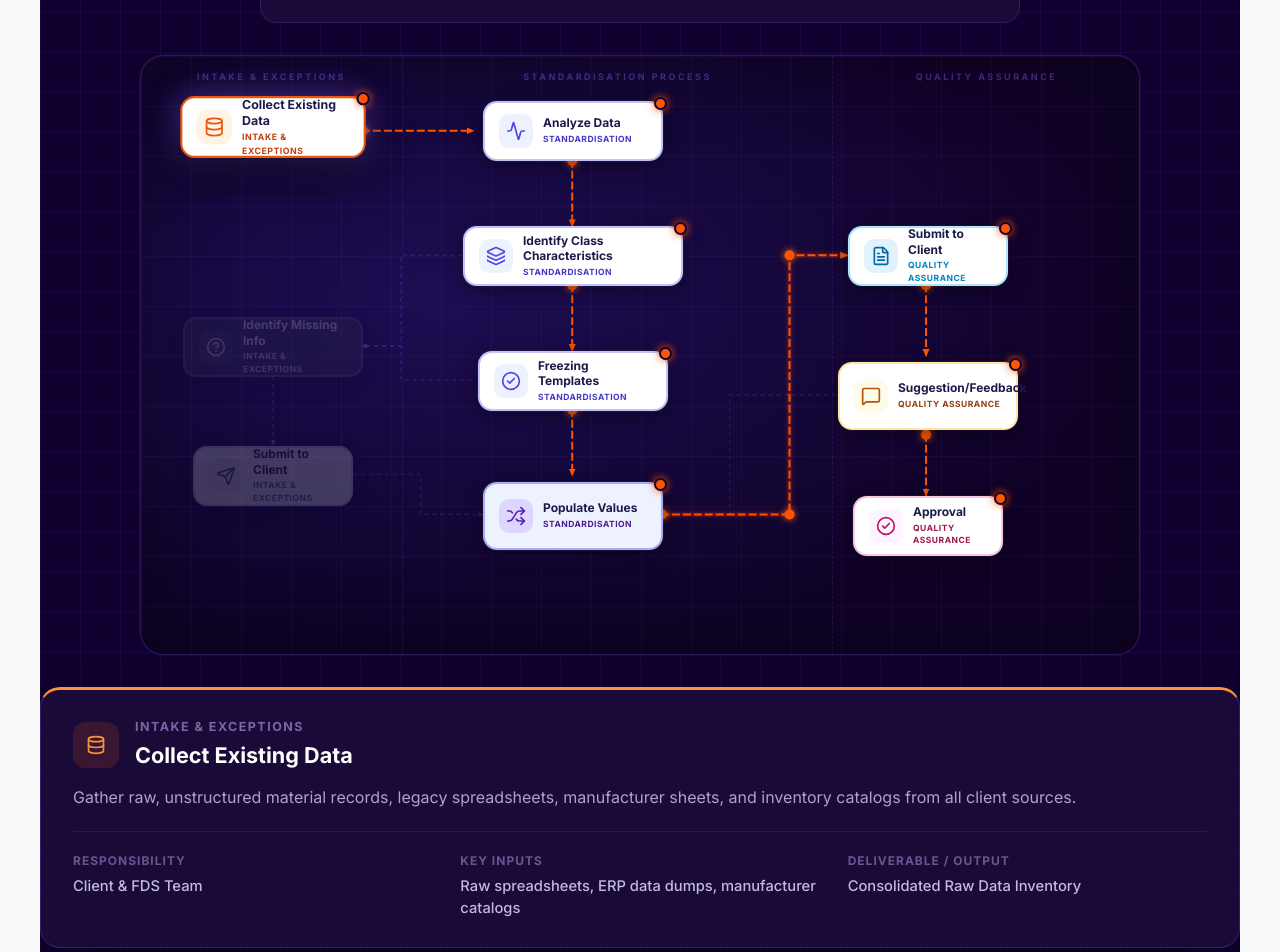
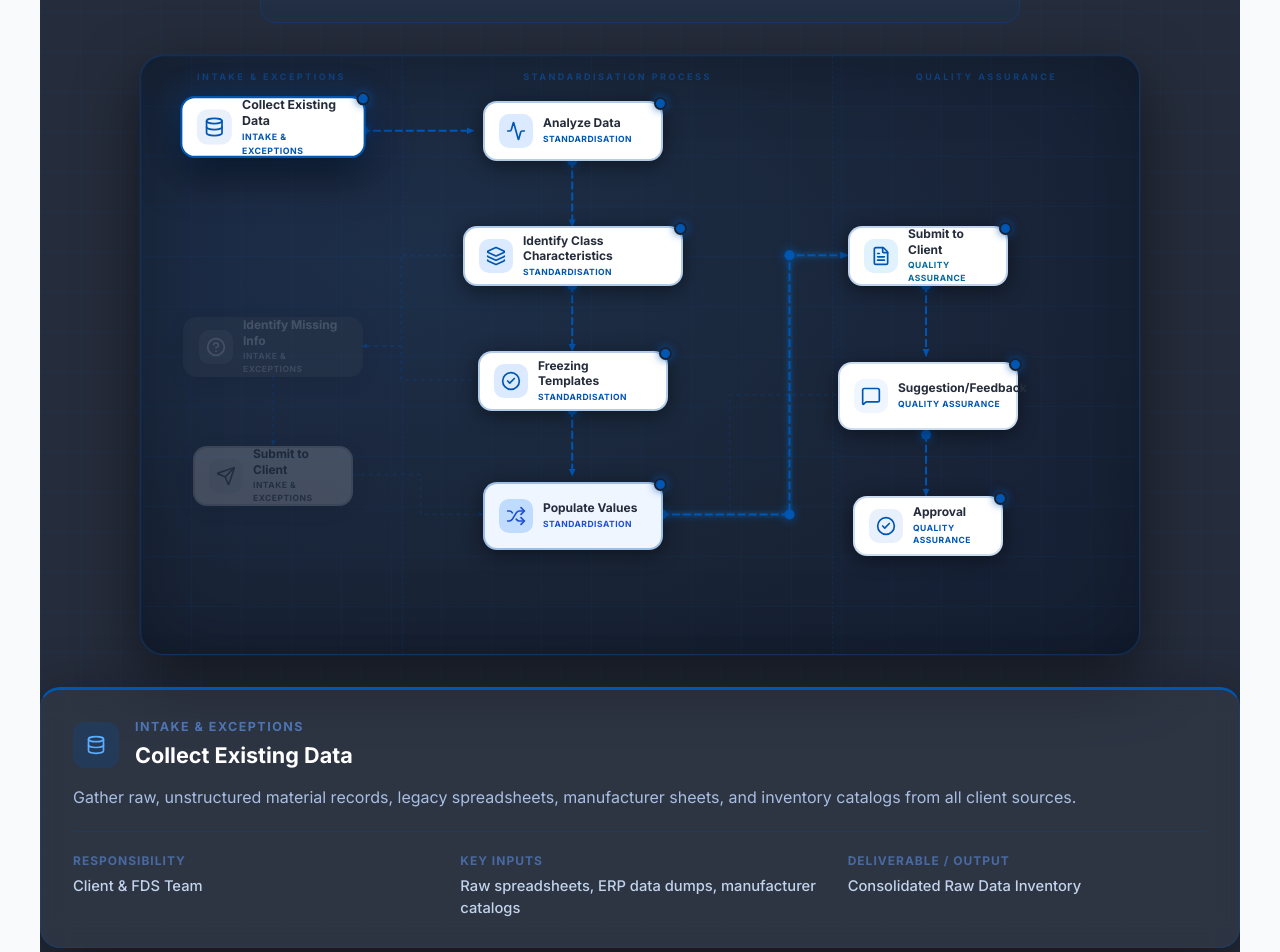
Before and after one commit to Git229KEV/Fresh-desk-solutions, a React (Vite) app: page /software/material-coding in a window 1280 px wide. Shown: the part 2620-3572 px from the top of the page. Built offline with nearby package versions, Linux system fonts and the light colour scheme; a web font is replaced by a local one.

Commit message:
feat: restyle workflow diagram to brand theme #252C3B, #0056B3 and white

```diff
--- a/src/site/SoftwarePlatform/MaterialCoding.css
+++ b/src/site/SoftwarePlatform/MaterialCoding.css
@@ -243,25 +243,25 @@
 }
 
 /* ================================================================
-   WORKFLOW SECTION — Dark Tech-Network Style (Reference: Purple bg + Orange connectors)
+   WORKFLOW SECTION — Brand Theme: #252C3B + #0056B3 + White
    ================================================================ */
 .mc-workflow-section {
     padding: 80px 0;
-    background: #100030;
+    background: #252C3B;
     border-top: none;
     border-bottom: none;
     position: relative;
     overflow: hidden;
 }
 
-/* Subtle dot-grid background overlay */
+/* Subtle grid overlay in brand blue */
 .mc-workflow-section::before {
     content: '';
     position: absolute;
     inset: 0;
     background-image:
-        linear-gradient(rgba(139, 92, 246, 0.07) 1px, transparent 1px),
-        linear-gradient(90deg, rgba(139, 92, 246, 0.07) 1px, transparent 1px);
+        linear-gradient(rgba(0, 86, 179, 0.08) 1px, transparent 1px),
+        linear-gradient(90deg, rgba(0, 86, 179, 0.08) 1px, transparent 1px);
     background-size: 40px 40px;
     pointer-events: none;
     z-index: 0;
@@ -277,7 +277,7 @@
 }
 
 .mc-workflow-section .section-subtitle {
-    color: rgba(200, 180, 255, 0.7);
+    color: rgba(180, 200, 230, 0.75);
     margin-bottom: 2.5rem;
 }
 
@@ -296,9 +296,9 @@
     gap: 8px;
     padding: 10px 22px;
     border-radius: 30px;
-    border: 1px solid rgba(139, 92, 246, 0.3);
+    border: 1px solid rgba(0, 86, 179, 0.35);
     background: rgba(255, 255, 255, 0.05);
-    color: rgba(200, 180, 255, 0.7);
+    color: rgba(180, 210, 255, 0.75);
     font-size: 0.9rem;
     font-weight: 600;
     cursor: pointer;
@@ -307,31 +307,31 @@
 }
 
 .path-tab:hover {
-    background: rgba(139, 92, 246, 0.15);
-    border-color: rgba(139, 92, 246, 0.6);
-    color: #e9d5ff;
+    background: rgba(0, 86, 179, 0.18);
+    border-color: rgba(0, 86, 179, 0.6);
+    color: #ffffff;
     transform: translateY(-2px);
+    box-shadow: 0 6px 16px rgba(0, 86, 179, 0.2);
 }
 
 .path-tab.active {
     color: white;
     border-color: transparent;
-    box-shadow: 0 0 20px rgba(0, 0, 0, 0.3);
 }
 
 .path-tab.standard-tab.active {
-    background: linear-gradient(135deg, #4f46e5, #7c3aed);
-    box-shadow: 0 8px 20px rgba(79, 70, 229, 0.4);
+    background: #0056B3;
+    box-shadow: 0 8px 20px rgba(0, 86, 179, 0.45);
 }
 
 .path-tab.exceptions-tab.active {
-    background: linear-gradient(135deg, #7c3aed, #a855f7);
-    box-shadow: 0 8px 20px rgba(139, 92, 246, 0.4);
+    background: linear-gradient(135deg, #0056B3, #0077cc);
+    box-shadow: 0 8px 20px rgba(0, 86, 179, 0.4);
 }
 
 .path-tab.feedback-tab.active {
-    background: linear-gradient(135deg, #c2410c, #ea580c);
-    box-shadow: 0 8px 20px rgba(234, 88, 12, 0.4);
+    background: linear-gradient(135deg, #1a3d6b, #0056B3);
+    box-shadow: 0 8px 20px rgba(0, 86, 179, 0.35);
 }
 
 /* Path Info Bar */
@@ -340,9 +340,9 @@
     max-width: 760px;
     margin: 0 auto 2rem auto;
     padding: 1.25rem 2rem;
-    background: rgba(255, 255, 255, 0.04);
+    background: rgba(0, 86, 179, 0.08);
     border-radius: 16px;
-    border: 1px solid rgba(139, 92, 246, 0.2);
+    border: 1px solid rgba(0, 86, 179, 0.25);
     backdrop-filter: blur(6px);
     transition: all 0.3s ease;
 }
@@ -353,18 +353,18 @@
     margin-bottom: 0.4rem;
 }
 
-.path-title.color-blue   { color: #818cf8; }
-.path-title.color-purple { color: #c084fc; }
-.path-title.color-yellow { color: #fb923c; }
+.path-title.color-blue   { color: #5badff; }
+.path-title.color-purple { color: #7ec8ff; }
+.path-title.color-yellow { color: #93c5fd; }
 
 .path-description {
     font-size: 0.95rem;
-    color: rgba(200, 185, 240, 0.7);
+    color: rgba(180, 210, 255, 0.7);
     line-height: 1.6;
     margin: 0;
 }
 
-/* ── Desktop Canvas (the big network diagram) ── */
+/* ── Desktop Canvas ── */
 .mc-flowchart-desktop {
     display: block;
     margin: 0 auto;
@@ -377,12 +377,13 @@
     position: relative;
     width: 1000px;
     height: 600px;
-    background: radial-gradient(ellipse at 30% 40%, #1a0a4d 0%, #0b0020 70%);
+    background: radial-gradient(ellipse at 25% 35%, #1e2d45 0%, #1a2232 60%, #151c2b 100%);
     border-radius: 24px;
-    border: 1px solid rgba(139, 92, 246, 0.25);
+    border: 1px solid rgba(0, 86, 179, 0.3);
     box-shadow:
-        0 0 0 1px rgba(139, 92, 246, 0.1),
-        inset 0 0 80px rgba(0, 0, 0, 0.4);
+        0 0 0 1px rgba(0, 86, 179, 0.12),
+        0 20px 60px rgba(0, 0, 0, 0.5),
+        inset 0 0 80px rgba(0, 0, 0, 0.3);
     overflow: hidden;
 }
 
@@ -392,8 +393,8 @@
     position: absolute;
     inset: 0;
     background-image:
-        linear-gradient(rgba(139, 92, 246, 0.06) 1px, transparent 1px),
-        linear-gradient(90deg, rgba(139, 92, 246, 0.06) 1px, transparent 1px);
+        linear-gradient(rgba(0, 86, 179, 0.07) 1px, transparent 1px),
+        linear-gradient(90deg, rgba(0, 86, 179, 0.07) 1px, transparent 1px);
     background-size: 50px 50px;
     pointer-events: none;
     z-index: 0;
@@ -404,7 +405,7 @@
     position: absolute;
     top: 0;
     bottom: 0;
-    border-right: 1px dashed rgba(139, 92, 246, 0.15);
+    border-right: 1px dashed rgba(0, 86, 179, 0.18);
     display: flex;
     justify-content: center;
     align-items: flex-start;
@@ -419,13 +420,13 @@
     font-size: 9px;
     font-weight: 800;
     letter-spacing: 2.5px;
-    color: rgba(139, 92, 246, 0.4);
+    color: rgba(0, 120, 255, 0.35);
     text-transform: uppercase;
 }
 
-.swimlane-label.lane-intake         { background: rgba(99,  102, 241, 0.03); }
-.swimlane-label.lane-standardization { background: rgba(139, 92,  246, 0.03); }
-.swimlane-label.lane-qa             { background: rgba(168, 85,  247, 0.03); }
+.swimlane-label.lane-intake          { background: rgba(0, 86, 179, 0.04); }
+.swimlane-label.lane-standardization { background: rgba(0, 86, 179, 0.03); }
+.swimlane-label.lane-qa              { background: rgba(0, 86, 179, 0.05); }
 
 /* SVG connector overlay */
 .mc-flowchart-svg {
@@ -437,18 +438,7 @@
     z-index: 1;
 }
 
-/* ── Connector Lines ── */
-.connection-line-glow {
-    opacity: 0;
-    stroke-linecap: round;
-    stroke-linejoin: round;
-    transition: opacity 0.5s ease;
-}
-
-.connection-line-glow.glow-blue   { opacity: 0.25; filter: drop-shadow(0 0 5px #6366f1); }
-.connection-line-glow.glow-purple { opacity: 0.25; filter: drop-shadow(0 0 5px #a855f7); }
-.connection-line-glow.glow-yellow { opacity: 0.25; filter: drop-shadow(0 0 5px #fb923c); }
-
+/* ── Connector line animation ── */
 .connection-line-flow {
     stroke-linecap: square;
     stroke-linejoin: miter;
@@ -460,13 +450,13 @@
     to { stroke-dashoffset: -1000; }
 }
 
-/* ── Junction Dots (the orange circles in reference) ── */
+/* ── Junction Dots — brand blue ── */
 .junction-dot {
-    fill: #ff5500;
-    filter: drop-shadow(0 0 4px #ff6600);
+    fill: #0056B3;
+    filter: drop-shadow(0 0 5px rgba(0, 86, 179, 0.9));
 }
 
-/* ── Flow Nodes (cards) ── */
+/* ── Flow Nodes (white cards) ── */
 .flow-node {
     position: absolute;
     display: flex;
@@ -477,27 +467,27 @@
     z-index: 5;
     cursor: pointer;
     transition: all 0.3s cubic-bezier(0.4, 0, 0.2, 1);
-    /* Default: white card */
     background: #ffffff;
-    border: 2px solid rgba(255, 255, 255, 0.8);
-    box-shadow: 0 4px 20px rgba(0, 0, 0, 0.4), 0 0 0 1px rgba(255,255,255,0.05);
+    border: 2px solid rgba(255, 255, 255, 0.9);
+    box-shadow: 0 4px 20px rgba(0, 0, 0, 0.45);
 }
 
 .flow-node:hover {
     transform: translateY(-4px) scale(1.02);
-    box-shadow: 0 12px 30px rgba(0, 0, 0, 0.5), 0 0 20px rgba(139, 92, 246, 0.3);
-    border-color: rgba(139, 92, 246, 0.6);
+    box-shadow: 0 12px 30px rgba(0, 0, 0, 0.5), 0 0 22px rgba(0, 86, 179, 0.35);
+    border-color: #0056B3;
 }
 
 .flow-node.selected {
     transform: translateY(-4px) scale(1.03);
-    box-shadow: 0 16px 40px rgba(0, 0, 0, 0.6), 0 0 30px rgba(139, 92, 246, 0.5);
+    border-color: #0056B3;
+    box-shadow: 0 16px 40px rgba(0, 0, 0, 0.55), 0 0 30px rgba(0, 86, 179, 0.4);
     z-index: 10;
 }
 
 .flow-node.out-of-path {
-    opacity: 0.2;
-    filter: saturate(0.2);
+    opacity: 0.18;
+    filter: saturate(0.1);
 }
 
 .flow-node.out-of-path:hover {
@@ -505,9 +495,7 @@
     filter: none;
 }
 
-.flow-node.in-path {
-    opacity: 1;
-}
+.flow-node.in-path { opacity: 1; }
 
 /* Node icon area */
 .flow-node-icon {
@@ -526,7 +514,7 @@
     margin: 0;
     font-size: 12px;
     font-weight: 700;
-    color: #1e1b4b;
+    color: #252C3B;
     line-height: 1.3;
 }
 
@@ -538,7 +526,7 @@
     margin-top: 2px;
 }
 
-/* Active dot (orange dot in reference) */
+/* Active dot — brand blue */
 .active-dot-indicator {
     position: absolute;
     top: -6px;
@@ -546,67 +534,56 @@
     width: 13px;
     height: 13px;
     border-radius: 50%;
-    border: 2px solid #100030;
+    border: 2px solid #1a2232;
     z-index: 6;
-    box-shadow: 0 0 8px currentColor;
+    box-shadow: 0 0 8px rgba(0, 86, 179, 0.8);
+    background-color: #0056B3;
 }
 
-/* ── Node color variants ── */
-/* peach → white card, orange icon */
-.flow-node.peach { background: #ffffff; border-color: rgba(251, 146, 60, 0.4); }
-.flow-node.peach .flow-node-icon { background: #fff3e6; color: #ea580c; }
-.flow-node.peach .flow-node-lane { color: #c2410c; }
-.flow-node.peach.selected { border-color: #ea580c; }
-.flow-node.peach .active-dot-indicator { background-color: #ff5500; color: #ff5500; }
+/* ── Node color variants — all use brand blue accent ── */
+.flow-node.peach { background: #ffffff; border-color: rgba(0, 86, 179, 0.25); }
+.flow-node.peach .flow-node-icon { background: #e8f0fb; color: #0056B3; }
+.flow-node.peach .flow-node-lane { color: #0056B3; }
+.flow-node.peach.selected { border-color: #0056B3; }
 
-/* blue → white card, indigo icon */
-.flow-node.blue { background: #ffffff; border-color: rgba(99, 102, 241, 0.4); }
-.flow-node.blue .flow-node-icon { background: #eef2ff; color: #4f46e5; }
-.flow-node.blue .flow-node-lane { color: #4338ca; }
-.flow-node.blue.selected { border-color: #4f46e5; }
-.flow-node.blue .active-dot-indicator { background-color: #ff5500; color: #ff5500; }
+.flow-node.blue { background: #ffffff; border-color: rgba(0, 86, 179, 0.3); }
+.flow-node.blue .flow-node-icon { background: #dbeafe; color: #0056B3; }
+.flow-node.blue .flow-node-lane { color: #0056B3; }
+.flow-node.blue.selected { border-color: #0056B3; }
 
-/* green → indigo-tinted card */
-.flow-node.green { background: #eef2ff; border-color: rgba(99, 102, 241, 0.5); }
-.flow-node.green .flow-node-icon { background: #ddd6fe; color: #5b21b6; }
-.flow-node.green .flow-node-lane { color: #4c1d95; }
-.flow-node.green.selected { border-color: #6366f1; }
-.flow-node.green .active-dot-indicator { background-color: #ff5500; color: #ff5500; }
+.flow-node.green { background: #f0f6ff; border-color: rgba(0, 86, 179, 0.35); }
+.flow-node.green .flow-node-icon { background: #bfdbfe; color: #1d4ed8; }
+.flow-node.green .flow-node-lane { color: #1d4ed8; }
+.flow-node.green.selected { border-color: #0056B3; }
 
-/* cyan → white card, blue icon */
-.flow-node.cyan { background: #ffffff; border-color: rgba(56, 189, 248, 0.4); }
-.flow-node.cyan .flow-node-icon { background: #e0f2fe; color: #0369a1; }
-.flow-node.cyan .flow-node-lane { color: #0284c7; }
-.flow-node.cyan.selected { border-color: #0ea5e9; }
-.flow-node.cyan .active-dot-indicator { background-color: #ff5500; color: #ff5500; }
+.flow-node.cyan { background: #ffffff; border-color: rgba(0, 86, 179, 0.25); }
+.flow-node.cyan .flow-node-icon { background: #e0f2fe; color: #0056B3; }
+.flow-node.cyan .flow-node-lane { color: #0369a1; }
+.flow-node.cyan.selected { border-color: #0056B3; }
 
-/* yellow → white card, amber icon */
-.flow-node.yellow { background: #ffffff; border-color: rgba(251, 191, 36, 0.4); }
-.flow-node.yellow .flow-node-icon { background: #fefce8; color: #b45309; }
-.flow-node.yellow .flow-node-lane { color: #92400e; }
-.flow-node.yellow.selected { border-color: #f59e0b; }
-.flow-node.yellow .active-dot-indicator { background-color: #ff5500; color: #ff5500; }
+.flow-node.yellow { background: #ffffff; border-color: rgba(0, 86, 179, 0.2); }
+.flow-node.yellow .flow-node-icon { background: #eff6ff; color: #0056B3; }
+.flow-node.yellow .flow-node-lane { color: #0056B3; }
+.flow-node.yellow.selected { border-color: #0056B3; }
 
-/* pink → white card, pink icon */
-.flow-node.pink { background: #ffffff; border-color: rgba(244, 114, 182, 0.4); }
-.flow-node.pink .flow-node-icon { background: #fdf4ff; color: #be185d; }
-.flow-node.pink .flow-node-lane { color: #9d174d; }
-.flow-node.pink.selected { border-color: #ec4899; }
-.flow-node.pink .active-dot-indicator { background-color: #ff5500; color: #ff5500; }
+.flow-node.pink { background: #ffffff; border-color: rgba(0, 86, 179, 0.2); }
+.flow-node.pink .flow-node-icon { background: #e8f0fb; color: #0056B3; }
+.flow-node.pink .flow-node-lane { color: #0056B3; }
+.flow-node.pink.selected { border-color: #0056B3; }
 
-/* purple → deep indigo card */
-.flow-node.purple { background: #3730a3; border-color: rgba(139, 92, 246, 0.7); }
-.flow-node.purple .flow-node-icon { background: rgba(139, 92, 246, 0.3); color: #e9d5ff; }
-.flow-node.purple .flow-node-lane { color: #ddd6fe; }
+/* purple → brand blue dark card */
+.flow-node.purple { background: #0056B3; border-color: rgba(0, 86, 179, 0.8); }
+.flow-node.purple .flow-node-icon { background: rgba(255, 255, 255, 0.2); color: #ffffff; }
+.flow-node.purple .flow-node-lane { color: rgba(255, 255, 255, 0.75); }
 .flow-node.purple .flow-node-content h4 { color: #ffffff; }
-.flow-node.purple.selected { border-color: #a855f7; box-shadow: 0 0 30px rgba(139,92,246,0.6); }
-.flow-node.purple .active-dot-indicator { background-color: #ff5500; color: #ff5500; }
+.flow-node.purple.selected { border-color: #ffffff; box-shadow: 0 0 30px rgba(0, 86, 179, 0.7); }
+.flow-node.purple .active-dot-indicator { background-color: #ffffff; border-color: #0056B3; }
 
 /* ── Detail Panel ── */
 .active-step-panel {
     margin-top: 2rem;
     background: rgba(255, 255, 255, 0.04);
-    border: 1px solid rgba(139, 92, 246, 0.25);
+    border: 1px solid rgba(0, 86, 179, 0.3);
     border-radius: 20px;
     padding: 28px 32px;
     box-shadow: 0 20px 60px rgba(0, 0, 0, 0.5);
@@ -635,7 +612,7 @@
     font-weight: 800;
     letter-spacing: 1.5px;
     text-transform: uppercase;
-    color: rgba(196, 181, 253, 0.55);
+    color: rgba(100, 160, 255, 0.6);
     display: block;
     margin-bottom: 3px;
 }
@@ -649,19 +626,22 @@
 
 .active-step-description {
     margin: 0;
-    color: rgba(210, 200, 245, 0.8);
+    color: rgba(190, 215, 255, 0.85);
     font-size: 1rem;
     line-height: 1.7;
 }
 
-/* Detail icon color variants */
-.active-step-header.peach .active-step-icon  { background: rgba(234,88,12,0.15);  color: #fb923c; }
-.active-step-header.blue .active-step-icon   { background: rgba(99,102,241,0.15); color: #818cf8; }
-.active-step-header.green .active-step-icon  { background: rgba(99,102,241,0.2);  color: #a5b4fc; }
-.active-step-header.cyan .active-step-icon   { background: rgba(14,165,233,0.15); color: #38bdf8; }
-.active-step-header.yellow .active-step-icon { background: rgba(245,158,11,0.15); color: #fbbf24; }
-.active-step-header.pink .active-step-icon   { background: rgba(236,72,153,0.15); color: #f472b6; }
-.active-step-header.purple .active-step-icon { background: rgba(139,92,246,0.2);  color: #c084fc; }
+/* Detail icon — all brand blue */
+.active-step-header.peach .active-step-icon,
+.active-step-header.blue .active-step-icon,
+.active-step-header.green .active-step-icon,
+.active-step-header.cyan .active-step-icon,
+.active-step-header.yellow .active-step-icon,
+.active-step-header.pink .active-step-icon,
+.active-step-header.purple .active-step-icon {
+    background: rgba(0, 86, 179, 0.2);
+    color: #5badff;
+}
 
 /* Details grid */
 .active-step-details-grid {
@@ -670,7 +650,7 @@
     gap: 1.75rem;
     margin-top: 1.25rem;
     padding-top: 1.25rem;
-    border-top: 1px solid rgba(139, 92, 246, 0.15);
+    border-top: 1px solid rgba(0, 86, 179, 0.2);
 }
 
 .details-col { display: flex; flex-direction: column; gap: 5px; }
@@ -678,26 +658,28 @@
 .details-label {
     font-size: 0.75rem;
     font-weight: 800;
-    color: rgba(196, 181, 253, 0.45);
+    color: rgba(100, 160, 255, 0.5);
     letter-spacing: 1px;
     text-transform: uppercase;
 }
 
 .details-val {
     font-size: 0.92rem;
-    color: rgba(225, 215, 255, 0.85);
+    color: rgba(210, 230, 255, 0.9);
     font-weight: 500;
     line-height: 1.5;
 }
 
-/* Border accent on detail panel */
-.active-step-panel.border-peach  { border-top: 3px solid #fb923c; }
-.active-step-panel.border-blue   { border-top: 3px solid #818cf8; }
-.active-step-panel.border-green  { border-top: 3px solid #a5b4fc; }
-.active-step-panel.border-cyan   { border-top: 3px solid #38bdf8; }
-.active-step-panel.border-yellow { border-top: 3px solid #fbbf24; }
-.active-step-panel.border-pink   { border-top: 3px solid #f472b6; }
-.active-step-panel.border-purple { border-top: 3px solid #c084fc; }
+/* Border accent — all brand blue */
+.active-step-panel.border-peach,
+.active-step-panel.border-blue,
+.active-step-panel.border-green,
+.active-step-panel.border-cyan,
+.active-step-panel.border-yellow,
+.active-step-panel.border-pink,
+.active-step-panel.border-purple {
+    border-top: 3px solid #0056B3;
+}
 
 /* Mobile Flowchart Styling */
 .mc-flowchart-mobile {
--- a/src/site/SoftwarePlatform/MaterialCoding.jsx
+++ b/src/site/SoftwarePlatform/MaterialCoding.jsx
@@ -390,13 +390,13 @@ const MaterialCoding = () => {
                         <svg className="mc-flowchart-svg" viewBox="0 0 1000 600" width="1000" height="600">
                             <defs>
                                 <marker id="arr-dim" viewBox="0 0 10 10" refX="6" refY="5" markerWidth="5" markerHeight="5" orient="auto">
-                                    <path d="M 0 1.5 L 8 5 L 0 8.5 z" fill="rgba(139,92,246,0.2)" />
+                                    <path d="M 0 1.5 L 8 5 L 0 8.5 z" fill="rgba(0,86,179,0.25)" />
                                 </marker>
                                 <marker id="arr-orange" viewBox="0 0 10 10" refX="6" refY="5" markerWidth="5" markerHeight="5" orient="auto">
-                                    <path d="M 0 1.5 L 8 5 L 0 8.5 z" fill="#ff5500" />
+                                    <path d="M 0 1.5 L 8 5 L 0 8.5 z" fill="#0056B3" />
                                 </marker>
                                 <filter id="orange-glow">
-                                    <feGaussianBlur stdDeviation="2.5" result="blur" />
+                                    <feGaussianBlur stdDeviation="3" result="blur" />
                                     <feMerge><feMergeNode in="blur"/><feMergeNode in="SourceGraphic"/></feMerge>
                                 </filter>
                             </defs>
@@ -408,7 +408,7 @@ const MaterialCoding = () => {
                                     <path
                                         key={`base-${key}`}
                                         d={conn.path}
-                                        stroke="rgba(139,92,246,0.18)"
+                                        stroke="rgba(0,86,179,0.2)"
                                         strokeWidth="1.5"
                                         strokeDasharray="4 4"
                                         fill="none"
@@ -418,7 +418,7 @@ const MaterialCoding = () => {
                                 );
                             })}
 
-                            {/* Active Orange Connections */}
+                            {/* Active Blue Connections */}
                             {Object.entries(connectionsData).map(([key, conn]) => {
                                 const isLinkActive = paths[activePath].connections.includes(key);
                                 if (!isLinkActive) return null;
@@ -427,17 +427,17 @@ const MaterialCoding = () => {
                                         {/* Outer glow */}
                                         <path
                                             d={conn.path}
-                                            stroke="#ff3300"
-                                            strokeWidth="5"
+                                            stroke="#0077dd"
+                                            strokeWidth="6"
                                             fill="none"
-                                            opacity="0.2"
+                                            opacity="0.18"
                                             filter="url(#orange-glow)"
                                         />
-                                        {/* Core dashed orange line */}
+                                        {/* Core dashed blue line */}
                                         <path
                                             d={conn.path}
                                             className="connection-line-flow"
-                                            stroke="#ff5500"
+                                            stroke="#0056B3"
                                             strokeWidth="2"
                                             fill="none"
                                             markerEnd="url(#arr-orange)"
```
